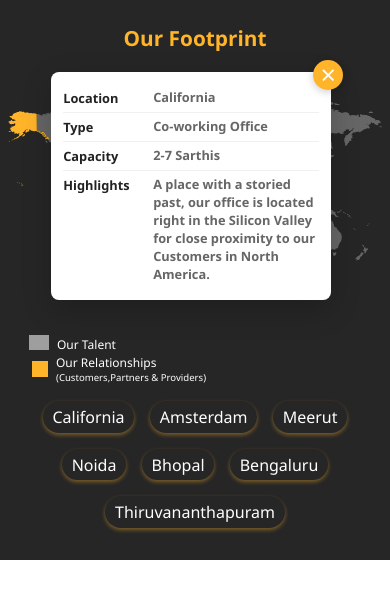
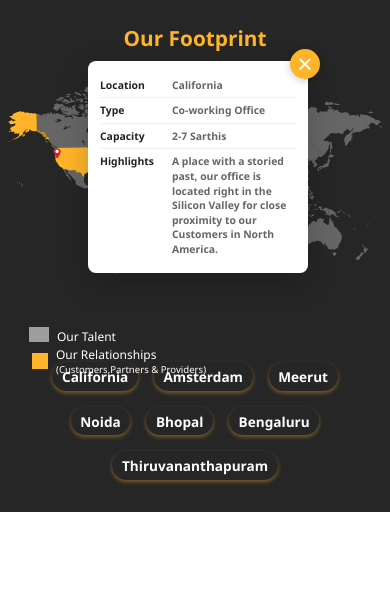
Before and after one commit to AmanSharma1728/company-map, an Angular app: page / in a window 390 px wide. Both pictures are taken after a click on the element "California". Shown: the top 598 px of the page. Built offline with nearby package versions, Linux system fonts and the light colour scheme; grey boxes are pictures that could not be loaded.

Commit message:
fix css in mobile view test-2

```diff
--- a/src/app/app.scss
+++ b/src/app/app.scss
@@ -6,6 +6,7 @@
   background-repeat: no-repeat;
   position: relative;
   font-family: 'Segoe UI', Tahoma, Geneva, Verdana, sans-serif;
+  background-color: #262626;
 
   @media (max-width: 1023px) {
     background: url('../../public/assets/images/mobile-bg-image.svg');
@@ -17,10 +18,10 @@
 
   @media (max-width: 900px) {
     background: url('../../public/assets/images/mobile-bg-image.svg');
-    background-size: 100% auto;
+    background-size: calc(100% - 6rem) auto;
     background-repeat: no-repeat;
     background-color: #262626;
-    height: 53rem;
+    height: 48rem;
     background-position: center calc(0% + 5rem);
   }
 
@@ -29,7 +30,7 @@
     background-size: calc(100% - 1rem) auto;
     background-repeat: no-repeat;
     background-color: #262626;
-    height: 35rem;
+    height: 32rem;
     background-position: center calc(0% + 5rem);
   }
 
@@ -244,6 +245,14 @@
           margin-left: 5px;
         }
       }
+
+      @media (max-width: 1023px) {
+        font-size: 1.2rem;
+      }
+
+      @media (max-width: 500px) {
+        font-size: 0.75rem;
+      }
     }
 
     .legend-2 {
@@ -261,9 +270,21 @@
       .line-2 {
         font-size: 0.8rem;
 
+        @media (max-width: 900px) {
+          font-size: 0.65rem;
+        }
+
         @media (max-width: 500px) {
           font-size: 0.6rem;
         }
+      }
+
+      @media (max-width: 900px) {
+        font-size: 1.2rem;
+      }
+
+      @media (max-width: 500px) {
+        font-size: 0.75rem;
       }
     }
 
@@ -273,18 +294,19 @@
 
     @media (max-width: 1023px) {
       font-size: 0.9rem;
-      bottom: 25%;
+      bottom: 45%;
       left: 3%;
     }
 
     @media (max-width: 500px) {
-      bottom: 11rem;
+      bottom: 8.5rem;
       left: 1.5rem;
-      font-size: 0.75rem;
+      font-size: 0.75rem !important;
+      font-weight: 500;
     }
 
     @media (max-width: 360px) {
-      bottom: 12rem;
+      bottom: 10rem;
       left: 1.5rem;
     }
 
@@ -303,7 +325,7 @@
     font-weight: bold;
 
     @media (max-width: 1023px) {
-      font-size: 1.5rem;
+      font-size: 2.5rem;
     }
 
     @media (max-width: 500px) {
@@ -319,13 +341,15 @@
     display: flex;
     flex-wrap: wrap;
     gap: 1rem;
+
     justify-content: center;
     align-items: center;
     width: 100%;
 
     @media (min-width: 360px) {
-      margin-top: 2rem;
-      bottom: 3rem;
+      margin-top: 1rem;
+      bottom: 1.5rem;
+      padding: 0 1rem;
     }
 
     @media (min-width: 370px) {
@@ -347,8 +371,10 @@
       bottom: 2rem;
     }
 
-    @media (min-width: 850px) {
-      padding: 0 8rem;
+    @media (min-width: 768px) {
+      padding: 0 4rem;
+      bottom: 5rem;
+      row-gap: 2rem;
     }
 
     @media (min-width: 1024px) {
@@ -365,7 +391,7 @@
   .c-7 {
     @media (max-width: 1023px) {
       position: absolute;
-      top: 8rem;
+      top: 5.5rem;
       left: 15rem;
     }
 
@@ -378,25 +404,25 @@
 
     @media (max-width: 450px) {
       position: absolute;
-      top: 4.5rem;
-      left: 4rem;
+      top: 3.8rem;
+      left: 6rem;
     }
 
     @media (max-width: 400px) {
       position: absolute;
-      top: 4.5rem;
-      left: 3.2rem;
+      top: 3.8rem;
+      left: 5.5rem;
     }
 
     @media (max-width: 360px) {
       position: absolute;
-      top: 4.5rem;
-      left: 2.5rem;
+      top: 3.5rem;
+      left: 4.5rem;
     }
 
     @media (max-width: 320px) {
       position: absolute;
-      top: 4.5rem;
+      top: 3.8rem;
       left: 3rem;
     }
   }
--- a/src/app/components/carousel/carousel.scss
+++ b/src/app/components/carousel/carousel.scss
@@ -7,7 +7,7 @@
   font-family: 'Segoe UI', Tahoma, Geneva, Verdana, sans-serif;
 
   @media (max-width: 500px) {
-    width: 280px;
+    width: 220px;
   }
 
   @media (max-width: 320px) {
@@ -19,6 +19,10 @@
     padding: 10px 8px 0 8px;
     height: 230px;
     overflow: hidden;
+
+    @media (max-width: 500px) {
+      height: 140px;
+    }
 
     .track {
       display: flex;
@@ -73,6 +77,10 @@
     gap: 10px;
     margin: 16px 0; // Distinct vertical gap between the image and the text
 
+    @media (max-width: 500px) {
+      margin: 8px 0;
+    }
+
     .dot {
       width: 12px;
       height: 12px;
@@ -80,6 +88,11 @@
       border: 1.5px solid #ffb42a; // Hollow orange border
       background-color: transparent;
       transition: background-color 0.3s ease;
+
+      @media (max-width: 500px) {
+        width: 10px;
+        height: 10px;
+      }
 
       &.active {
         background-color: #ffb42a; // Solid orange for the active dot
@@ -91,6 +104,10 @@
     padding: 0 12px 12px 12px;
     font-size: 0.8rem;
 
+    @media (max-width: 500px) {
+      font-size: 0.65rem;
+    }
+
     &.active {
       padding-top: 12px;
     }
@@ -99,11 +116,12 @@
       display: flex;
       padding: 5px 0;
       border-bottom: 1px solid #f0f0f0;
+      gap: 0.5rem;
 
       .rh {
         color: #222;
         font-weight: 600;
-        flex: 0 0 90px;
+        flex: 0 0 4rem;
       }
       .rd {
         color: #666;
--- a/src/app/components/location-capsule/location-capsule.scss
+++ b/src/app/components/location-capsule/location-capsule.scss
@@ -4,14 +4,15 @@
   padding: 0.3rem 0.6rem;
   border-radius: 200px;
   cursor: pointer;
+  padding: 0.5rem 3rem;
+  font-size: 1.2rem;
 
-  @media (min-width: 768px) {
-    padding: 0.5rem 3rem;
-    font-size: 1.2rem;
+  @media (max-width: 768px) {
   }
 
-  @media (min-width: 768px) {
-    padding: 0.5rem 3rem;
-    font-size: 1rem;
+  @media (max-width: 500px) {
+    padding: 0.3rem 0.6rem;
+    font-size: 0.85rem;
+    font-weight: 600;
   }
 }
```
